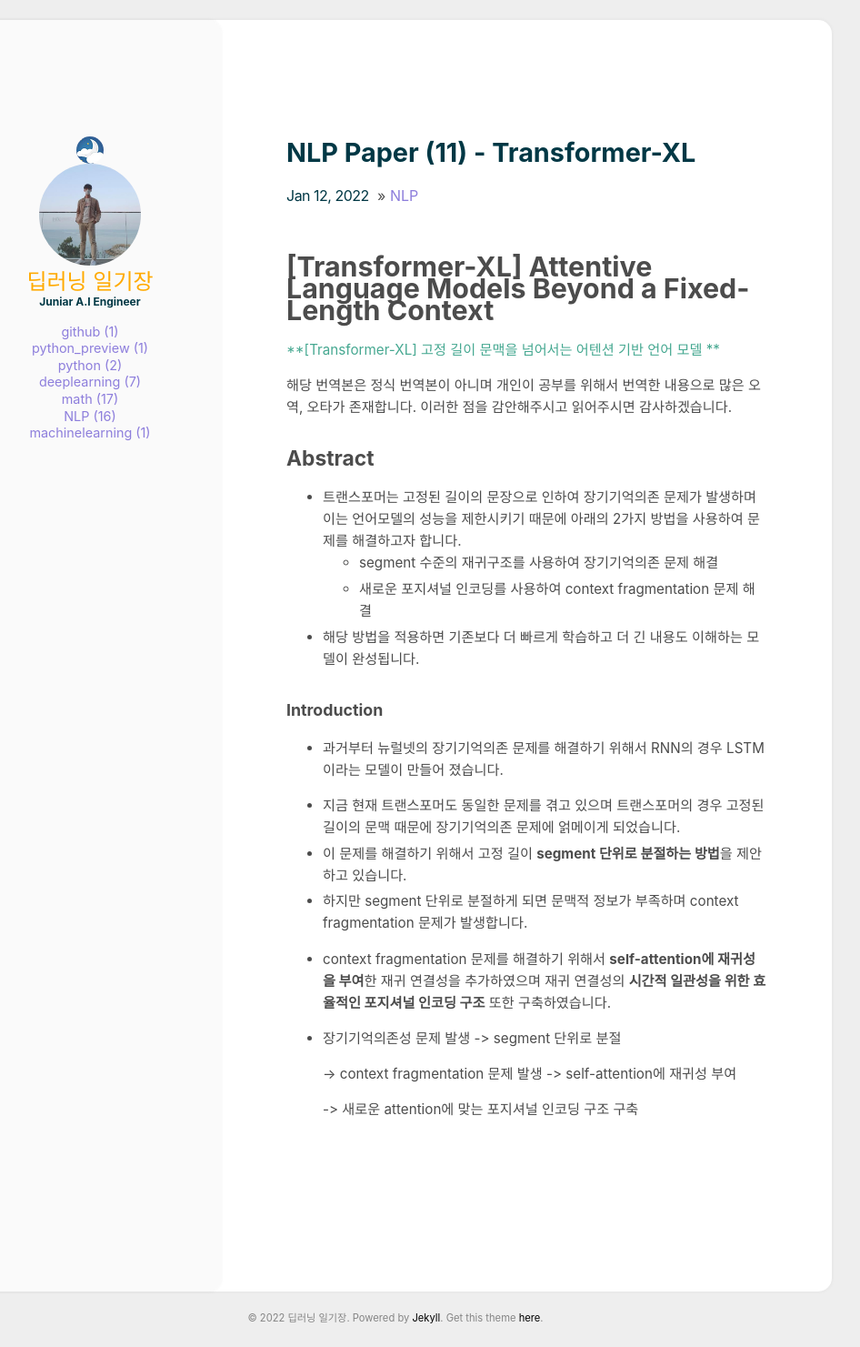
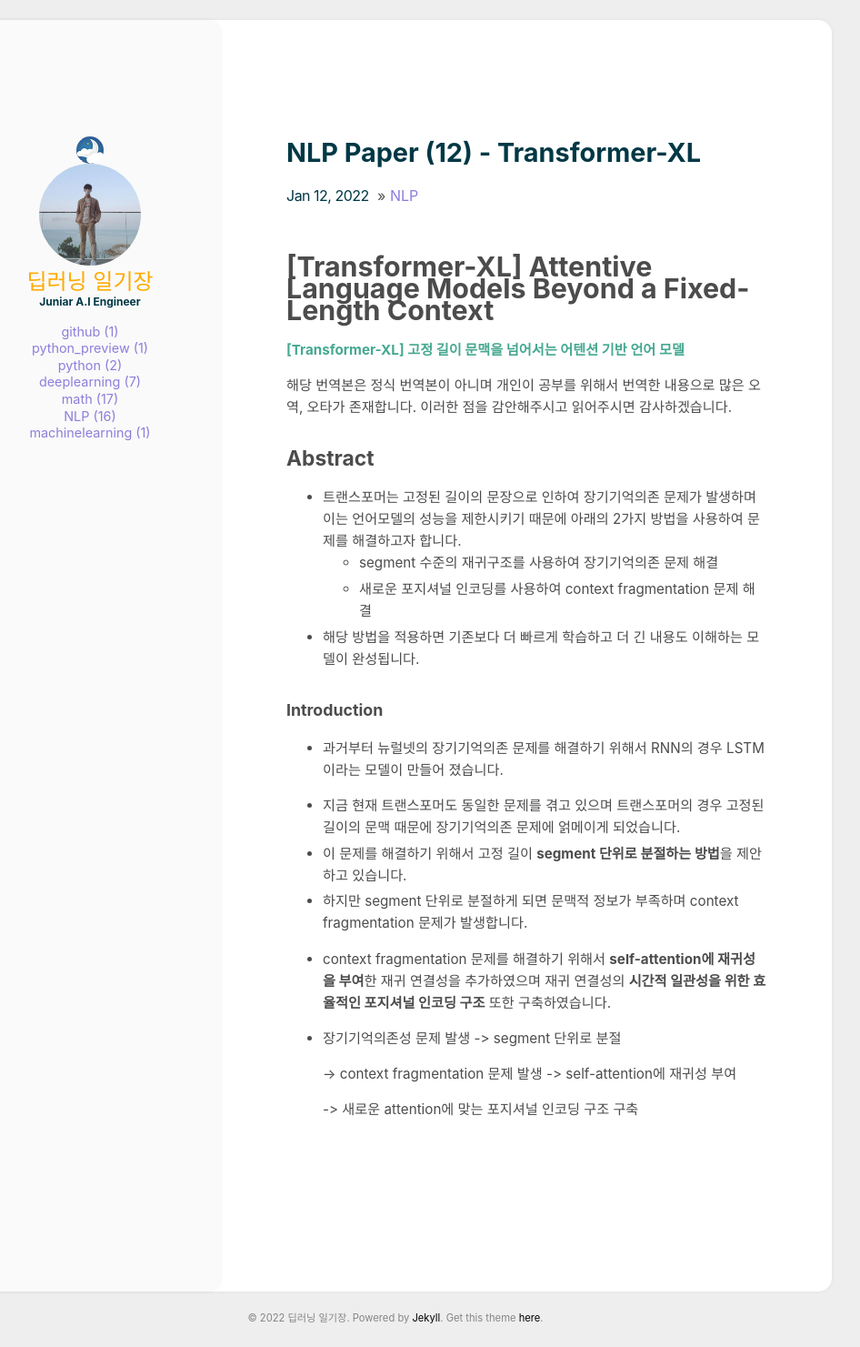
Before and after one commit to sda96/sda96.github.io, a Jekyll site: the page built from _posts/2022-01-12-12_Transformer_XL_paper.md, in a window 1280 px wide. Shown: the whole page at 91% size, without its empty margins (205-1151 px from the left). Built offline with Jekyll 4.4.1, drawn with Linux system fonts in a browser that asks for light colours.

Commit message:
넘버링 오타

```diff
--- a/_posts/2022-01-12-12_Transformer_XL_paper.md
+++ b/_posts/2022-01-12-12_Transformer_XL_paper.md
@@ -1,5 +1,5 @@
 ---
-title: NLP Paper (11) - Transformer-XL
+title: NLP Paper (12) - Transformer-XL
 categories: [NLP]
 comments: true
 use_math: true
@@ -11,7 +11,7 @@ use_math: true
 
 
 
-[**[Transformer-XL] 고정 길이 문맥을 넘어서는 어텐션 기반 언어 모델 **](https://arxiv.org/abs/1901.02860)
+[**[Transformer-XL] 고정 길이 문맥을 넘어서는 어텐션 기반 언어 모델**](https://arxiv.org/abs/1901.02860)
 
 
 
```
Also changed, not shown: _posts/2021-12-28-10_GLUE_pape.md (+1 -1 lines), _posts/2022-01-12-13_XLNet_paper.md (+2 -2 lines).
